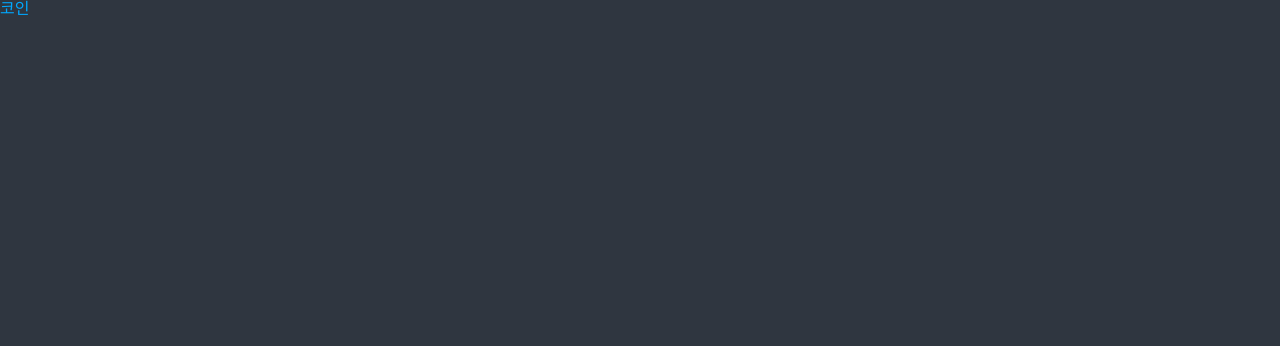
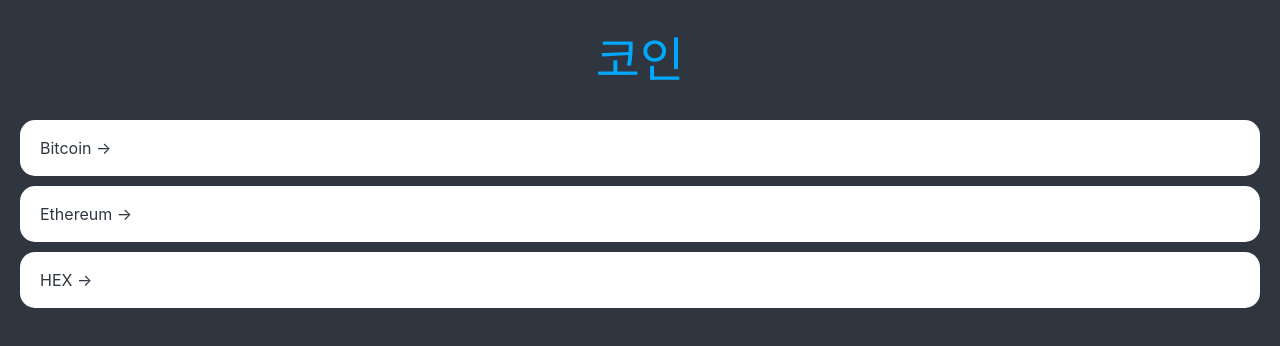
Before and after one commit to HamInKyou/nomadReact, a React (Create React App) app in the folder crypto-tracker/: page / in a window 1280 px wide. Shown: the top 346 px of the page. Built offline with nearby package versions, Linux system fonts and the light colour scheme.

Commit message:
[crypto-tracker] #4.2 목업 데이터로 coins페이지 스타일링

```diff
--- a/crypto-tracker/src/routes/Coins.tsx
+++ b/crypto-tracker/src/routes/Coins.tsx
@@ -1,11 +1,85 @@
+import { Link } from "react-router-dom";
 import styled from "styled-components";
 
+const Container = styled.div`
+  padding: 0px 20px;
+`;
+
+const Header = styled.header`
+  height: 15vh;
+  display: flex;
+  justify-content: center;
+  align-items: center;
+`;
+
+const CoinsList = styled.ul``;
+
+const Coin = styled.li`
+  background-color: white;
+  color: ${(props) => props.theme.bgColor};
+  border-radius: 15px;
+  margin-bottom: 10px;
+  a {
+    padding: 20px;
+    transition: color 0.2s ease-in;
+    display: block;
+  }
+  &:hover {
+    a {
+      color: ${(props) => props.theme.accentColor};
+    }
+  }
+`;
+
 const Title = styled.h1`
+  font-size: 48px;
   color: ${(props) => props.theme.accentColor};
 `;
 
+const coins = [
+  {
+    id: "btc-bitcoin",
+    name: "Bitcoin",
+    symbol: "BTC",
+    rank: 1,
+    is_new: false,
+    is_active: true,
+    type: "coin",
+  },
+  {
+    id: "eth-ethereum",
+    name: "Ethereum",
+    symbol: "ETH",
+    rank: 2,
+    is_new: false,
+    is_active: true,
+    type: "coin",
+  },
+  {
+    id: "hex-hex",
+    name: "HEX",
+    symbol: "HEX",
+    rank: 3,
+    is_new: false,
+    is_active: true,
+    type: "token",
+  },
+];
+
 function Coins() {
-  return <Title>코인</Title>;
+  return (
+    <Container>
+      <Header>
+        <Title>코인</Title>
+      </Header>
+      <CoinsList>
+        {coins.map((coin) => (
+          <Coin key={coin.id}>
+            <Link to={`/${coin.id}`}>{coin.name} &rarr;</Link>
+          </Coin>
+        ))}
+      </CoinsList>
+    </Container>
+  );
 }
-
 export default Coins;
```
